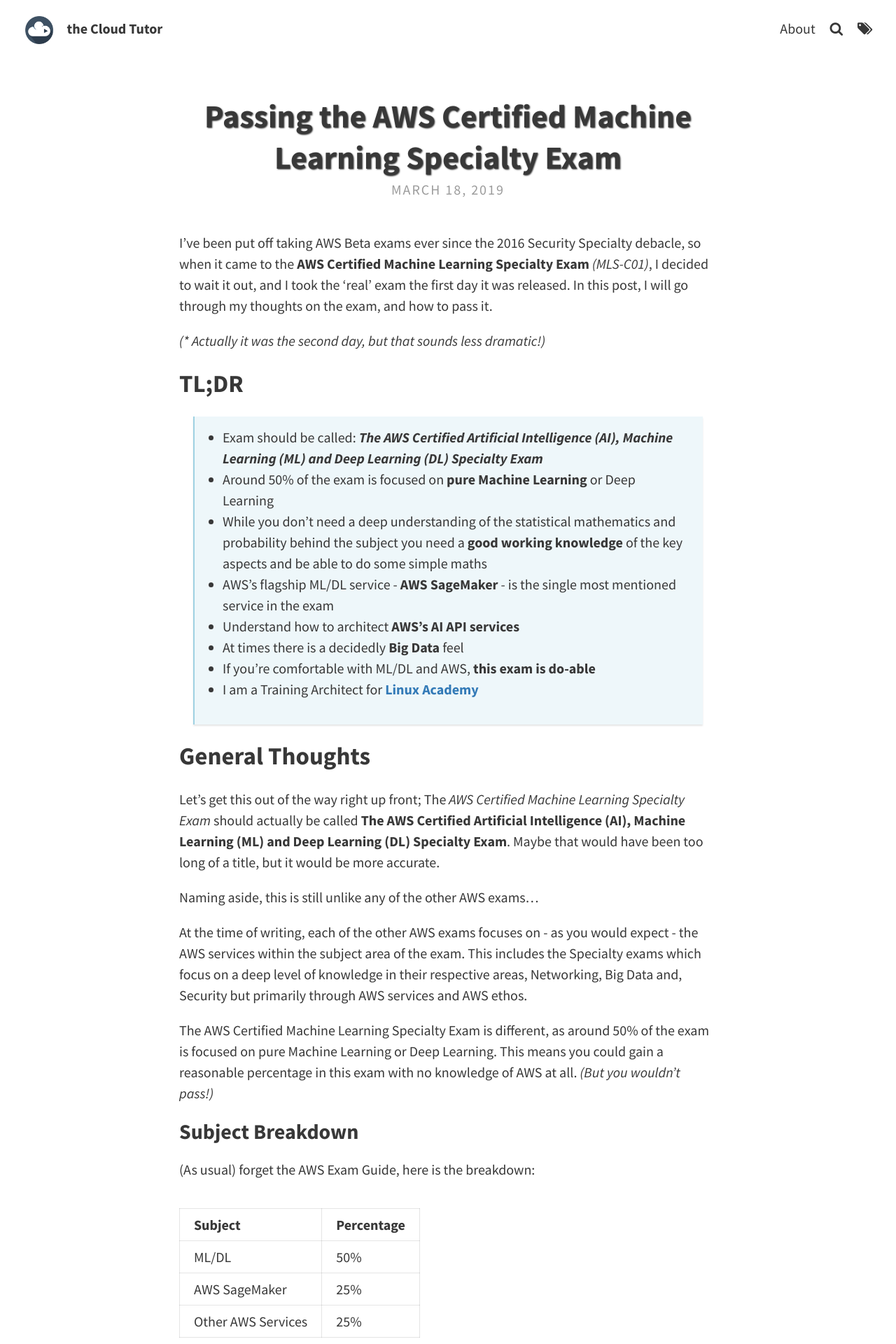
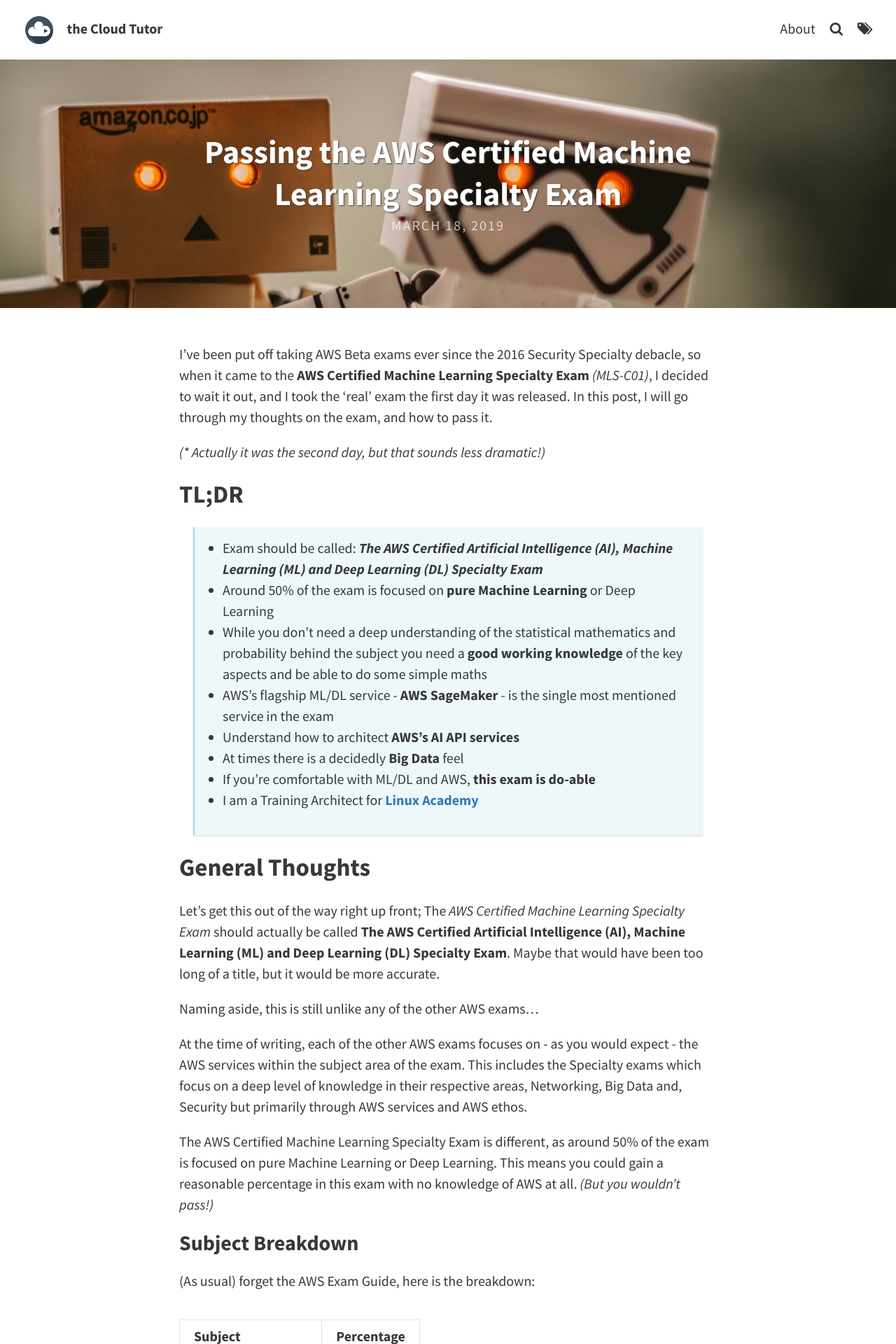
Before and after one commit to mikegchambers/thecloudtutor-website, a Jekyll site: the page built from _posts/2019-03-18-Passing-the-AWS-Certified-Machine-Learning-Specialty-Exam-MLS-C01.md, in a window 1280 px wide. Shown: the top 1920 px of the page at 70% size. Built offline with Jekyll 4.4.1, drawn with Linux system fonts in a browser that asks for light colours; comment, search, counter and statistics services are not loaded.

Commit message:
added image for blog post

```diff
--- a/_posts/2019-03-18-Passing-the-AWS-Certified-Machine-Learning-Specialty-Exam-MLS-C01.md
+++ b/_posts/2019-03-18-Passing-the-AWS-Certified-Machine-Learning-Specialty-Exam-MLS-C01.md
@@ -2,6 +2,8 @@
 layout: post
 title: Passing the AWS Certified Machine Learning Specialty Exam
 tags: [MLS-C01, AWS, Exam, Specialty, ML, DL, AI]
+feature-img: assets/img/pexels/action-ai-android-595804.jpg
+thumbnail : assets/img/pexels/action-ai-android-595804.jpg
 excerpt_separator: <!--more-->
 ---
 
```
Also changed, not shown: assets/img/pexels/action-ai-android-595804.jpg (added), 12 other files.
